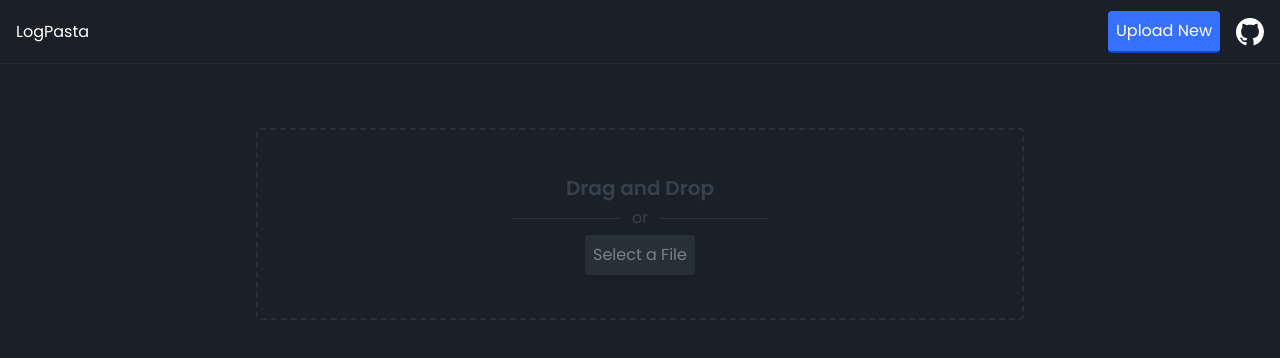
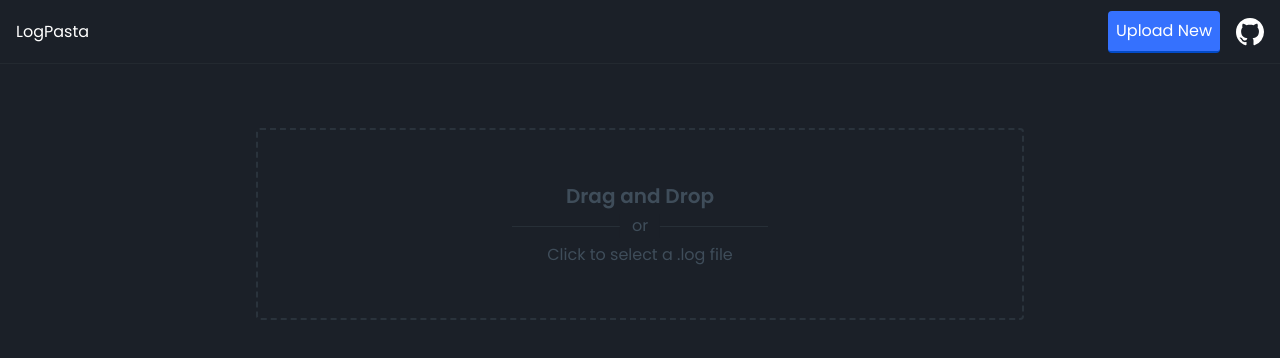
Before and after one commit to AppleFlavored/logpasta, a Next.js app: page / in a window 1280 px wide. Shown: the top 358 px of the page. Built offline with nearby package versions, Linux system fonts and the light colour scheme.

Commit message:
Update upload container

```diff
--- a/src/components/UploadContainer.tsx
+++ b/src/components/UploadContainer.tsx
@@ -1,6 +1,6 @@
 'use client';
 
-import { DragEvent, useRef } from 'react';
+import { DragEvent } from 'react';
 
 export default function UploadContainer() {
     const handleDrop = (event: DragEvent) => {
@@ -8,16 +8,23 @@ export default function UploadContainer() {
     }
 
     return (
-        <div
-            className="flex flex-col justify-center items-center border-2 border-[#272f37] border-dashed rounded h-48 select-none"
+        <form
+            className=" border-2 border-[#2a333c] border-dashed rounded h-48 select-none"
             onDrop={handleDrop}
         >
-            <h2 className="text-[#35404b] text-xl font-semibold">Drag and Drop</h2>
-            <div className="inline-flex items-center justify-center w-full">
-                <hr className="w-64 h-px my-4 bg-[#272f37] border-0" />
-                <span className="absolute px-3 text-[#35404b] -translate-x-1/2 bg-[#1b2028] left-1/2">or</span>
-            </div>
-            <button className="bg-[#272f37] text-[hsl(210,5%,50%)] rounded p-2">Select a File</button>
-        </div>
+            <input
+                type="file"
+                id="fileInput"
+                className="bg-[#272f37] text-[#798086] rounded p-2 opacity-0 w-0 h-0 absolute"
+                />
+            <label htmlFor="fileInput" className="flex flex-col justify-center items-center w-full h-full text-[#3f4d5a] ">
+                <h2 className="text-xl font-semibold">Drag and Drop</h2>
+                <div className="inline-flex items-center justify-center w-full">
+                    <hr className="w-64 h-px my-4 bg-[#272f37] border-0" />
+                    <span className="absolute px-3 -translate-x-1/2 bg-[#1b2028] left-1/2">or</span>
+                </div>
+                <p>Click to select a .log file</p>
+            </label>
+        </form>
     );
 }
```
